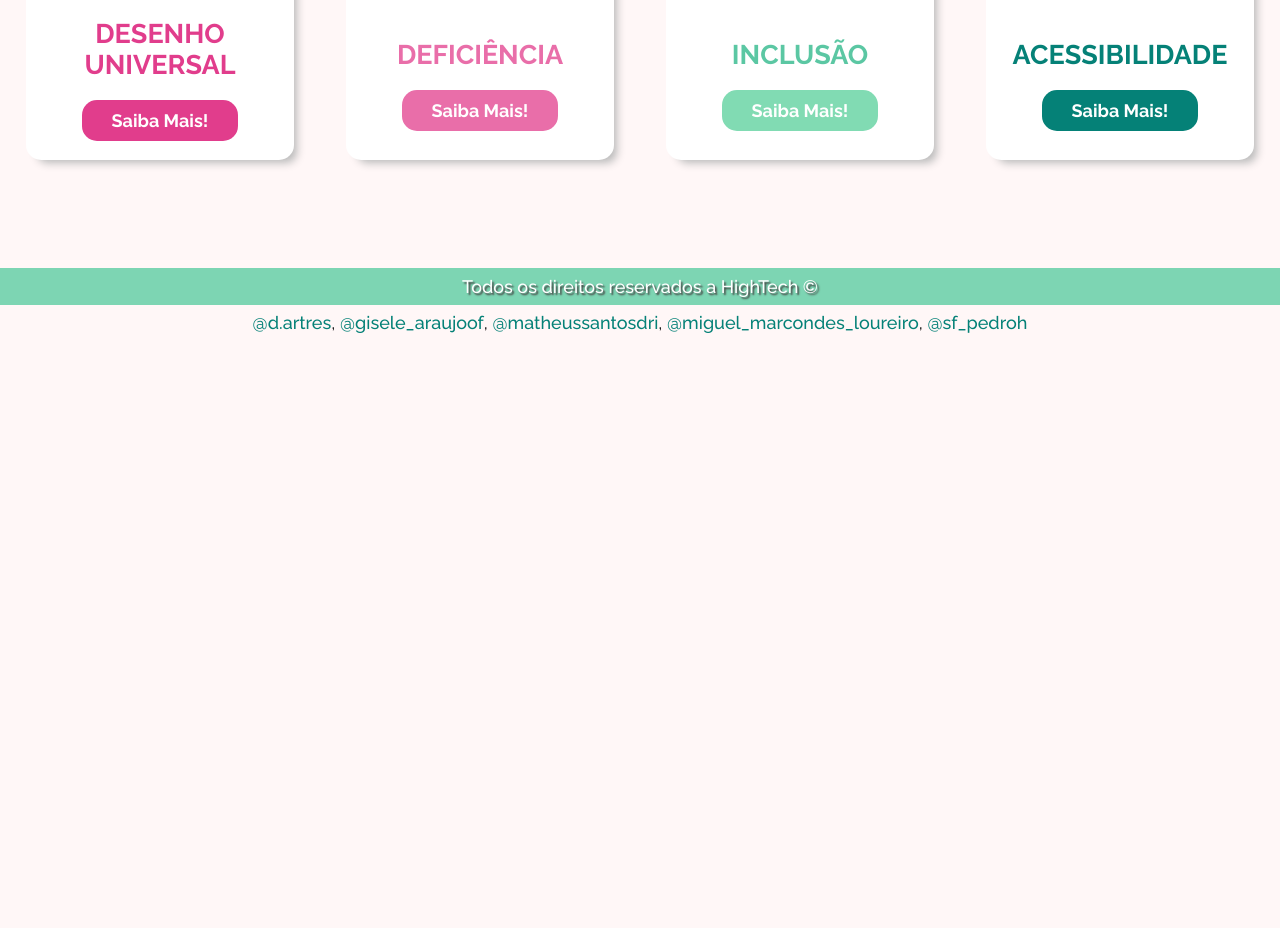
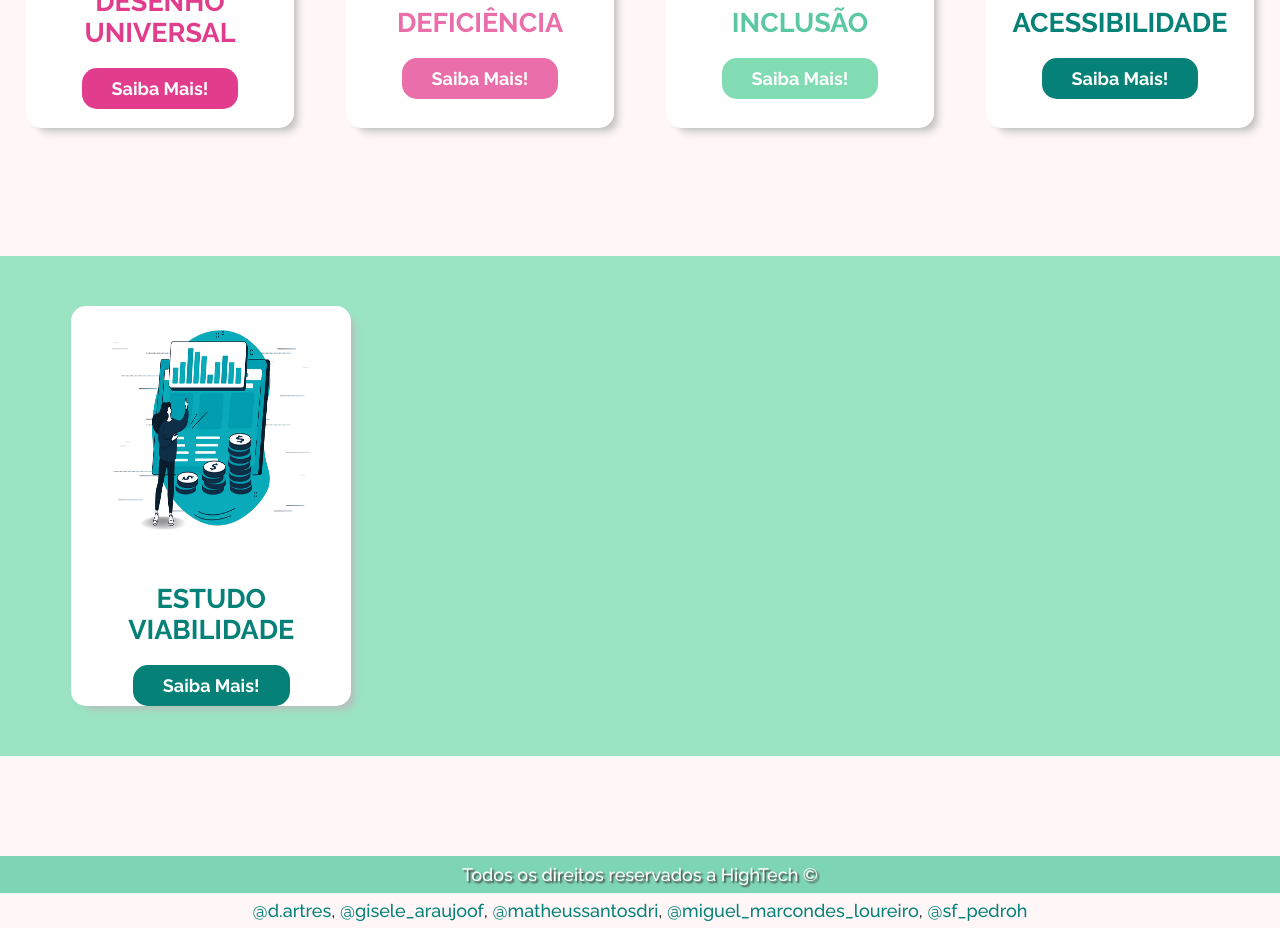
Before and after one commit to Miguelzzzz/HighTech, a plain HTML site: page index.html in a window 1280 px wide. Shown: the part 461-1389 px from the top of the page. Before the commit the page ends 801 px from the top, so only its background shows below. Drawn offline with Linux system fonts and the light colour scheme; files whose address does not match are found by name.

Commit message:
Mudança icones das guias, começando a adicionar mais links  pras pesquisas no index

```diff
--- a/index.html
+++ b/index.html
@@ -5,8 +5,8 @@
     <meta charset="UTF-8">
     <meta http-equiv="X-UA-Compatible" content="ie=edge">
     <meta name="viewport" content="width=device-width, initial-scale=1.0">
-    <title>HighTech | Todos podem</title>
-    <link rel="shortcut icon" type="image/png" href="./view/img/logoGuia.png">
+    <title>HighTech | Todos podem.</title>
+    <link rel="shortcut icon" type="image/png" href="./view/img/logoIconeHome.png">
     <link rel="stylesheet" href="view/css/style.css">
     <link rel="stylesheet" href="view/css/paginaInicial.css">
     <script defer src="./view/nav/header.js"></script>
@@ -51,7 +51,22 @@
                 </div>
             </div>
         </section>
+
+        <section class="estudoViabilidade">
+
+            <h2></h2>
+            <article></article>
+            <div class="cardColor estudoViabilidadeCard" style="background-image: linear-gradient(163deg, #058177 100%, #058177 100%);">
+                <div class="card2">
+                    <img src="view/img/estudoViabilidade.png" alt=""><br><br>
+                    <h2 style="color: #058177;">ESTUDO VIABILIDADE</h2>
+                    <div class="botaoSaibaMais" style="background-color: #058177;"><a style="text-decoration: none;"
+                            href="./view/html/acessibilidade.html">Saiba Mais!</a></div>
+                </div>
+            </div>
+        </section>
     </main>
+
 
     <footer>
         <p> Todos os direitos reservados a HighTech ©</p>
--- a/view/css/paginaInicial.css
+++ b/view/css/paginaInicial.css
@@ -20,6 +20,8 @@
     display: flex;
     justify-content: center;
     align-items: center;
+    margin-top: 6%;
+    flex-direction: row;
 }
 
 .cardColor {
@@ -65,6 +67,23 @@
     margin-bottom: 20px;
 }
 
+
+.estudoViabilidade {
+    background-color: #9AE4C3;
+    display: flex;
+    justify-content: center;
+    align-items: center;
+    margin-bottom: 100px;
+    margin-top: 10%;
+    height: 500px;
+    width: 100%;
+}
+
+.estudoViabilidadeCard {
+    margin-right: 69%;
+}
+
+
 .botaoSaibaMais {
     padding: 10px 30px;
     border-radius: 15px;
--- a/view/css/style.css
+++ b/view/css/style.css
@@ -44,6 +44,10 @@ body::-webkit-scrollbar-thumb {
     background-color: #212121;
     border-radius: 20px;
     border: 1px solid gray;
+}
+
+a {
+    text-decoration: none;
 }
 
 article> img{
```
Also changed, not shown: view/html/acessibilidade.html (+1 -7 lines), view/html/analise.html (+1 -1 lines), view/html/deficiencia.html (+1 -1 lines), view/html/desenhoUniversal.html (+1 -1 lines), view/html/diagramas.html (+1 -1 lines), view/html/escopo.html (+1 -1 lines), view/html/estudoDeViabilidade.html (+1 -1 lines), view/html/inclusao.html (+1 -1 lines), view/html/modelagemIntro.html (+1 -1 lines), view/html/quemsomos.html (+1 -1 lines), view/html/tecnologiasAssistivas.html (+1 -1 lines), view/html/w3c.html (+1 -1 lines), view/img/estudoViabilidade.png (added), view/img/logoGuia.png (deleted), 2 more files.
